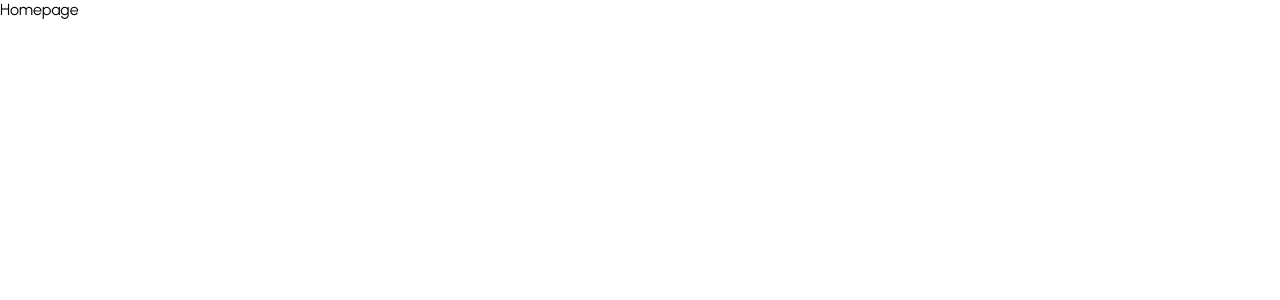
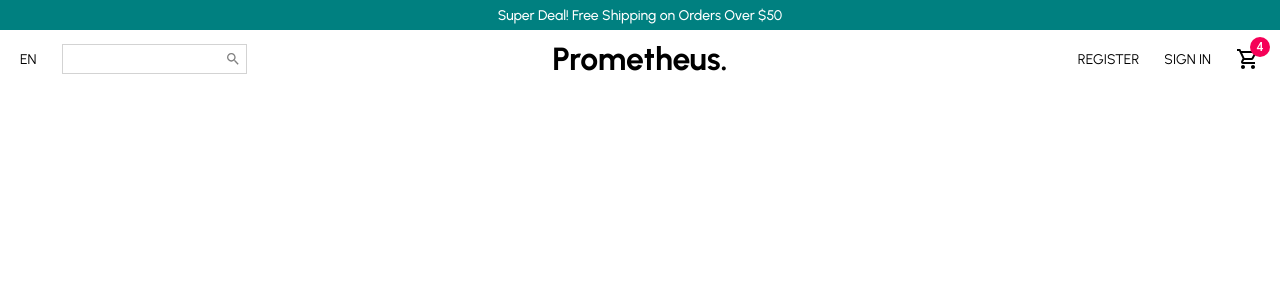
Before and after one commit to shuvocasanova/E-commerce, a React (Create React App) app in the folder ecommerce-front_end/: page / in a window 1280 px wide. Shown: the top 300 px of the page. Built offline with nearby package versions, Linux system fonts and the light colour scheme.

Commit message:
Navbar completed

```diff
--- a/ecommerce-front_end/package.json
+++ b/ecommerce-front_end/package.json
@@ -3,12 +3,15 @@
   "version": "0.1.0",
   "private": true,
   "dependencies": {
+    "@material-ui/core": "^4.12.4",
+    "@material-ui/icons": "^4.11.3",
     "@testing-library/jest-dom": "^5.16.4",
     "@testing-library/react": "^13.2.0",
     "@testing-library/user-event": "^13.5.0",
     "react": "^18.1.0",
     "react-dom": "^18.1.0",
     "react-scripts": "5.0.1",
+    "styled-components": "^5.3.5",
     "web-vitals": "^2.1.4"
   },
   "scripts": {
--- /dev/null
+++ b/ecommerce-front_end/src/components/Announcement.jsx
@@ -0,0 +1,21 @@
+import styled from "styled-components"
+
+const Container = styled.div`
+    height: 30px;
+    background-color: teal;
+    color: white;
+    display: flex;
+    align-items: center;
+    justify-content: center;
+    font-size: 14px;
+    font-weight: 500;
+`
+const Announcement = () => {
+  return (
+    <Container>
+        Super Deal! Free Shipping on Orders Over $50
+    </Container>
+  )
+}
+
+export default Announcement
--- /dev/null
+++ b/ecommerce-front_end/src/components/Navbar.jsx
@@ -0,0 +1,84 @@
+import { Badge } from "@material-ui/core";
+import { Search, ShoppingCartOutlined } from "@material-ui/icons";
+import React from "react";
+import styled from "styled-components";
+
+const Container = styled.div`
+  height: 60px;
+`;
+const Wrapper = styled.div`
+  padding: 10px 20px;
+  display: flex;
+  justify-content: space-between;
+  align-items: center;
+`;
+const Left = styled.div`
+  flex: 1;
+  display: flex;
+  align-items: center;
+`;
+const Language = styled.span`
+  font-size: 14px;
+  cursor: pointer;
+`;
+const SearchContainer = styled.div`
+  border: 0.5px solid lightgray;
+  display: flex;
+  align-items: center;
+  margin-left: 25px;
+  padding: 5px;
+`;
+
+const Input = styled.input`
+  border: none;
+  outline: none;
+`;
+const Center = styled.div`
+  flex: 1;
+  text-align: center;
+`;
+
+const Logo = styled.h1`
+  font-weight: bold;
+`;
+const Right = styled.div`
+  flex: 1;
+  display: flex;
+  align-items: center;
+  justify-content: flex-end;
+`;
+const MenuItem = styled.div`
+  font-size: 14px;
+  cursor: pointer;
+  margin-left: 25px;
+`;
+
+const Navbar = () => {
+  return (
+    <Container>
+      <Wrapper>
+        <Left>
+          <Language>EN</Language>
+          <SearchContainer>
+            <Input />
+            <Search style={{color: "grey", fontSize: 16}}/>
+          </SearchContainer>
+        </Left>
+        <Center>
+          <Logo>Prometheus.</Logo>
+        </Center>
+        <Right>
+          <MenuItem>REGISTER</MenuItem>
+          <MenuItem>SIGN IN</MenuItem>
+          <MenuItem>
+            <Badge badgeContent={4} color="secondary">
+              <ShoppingCartOutlined />
+            </Badge>
+          </MenuItem>
+        </Right>
+      </Wrapper>
+    </Container>
+  );
+};
+
+export default Navbar;
--- a/ecommerce-front_end/src/pages/Home.jsx
+++ b/ecommerce-front_end/src/pages/Home.jsx
@@ -1,9 +1,14 @@
-import React from 'react'
+import React from "react";
+import Announcement from "../components/Announcement";
+import Navbar from "../components/Navbar";
 
 const Home = () => {
   return (
-    <div>Homepage</div>
-  )
-}
+    <div>
+      <Announcement />
+      <Navbar />
+    </div>
+  );
+};
 
-export default Home
+export default Home;
```
Also changed, not shown: ecommerce-front_end/src/App.js (+6 -5 lines), 1 other file (tests, documents, lock files or other folders).
